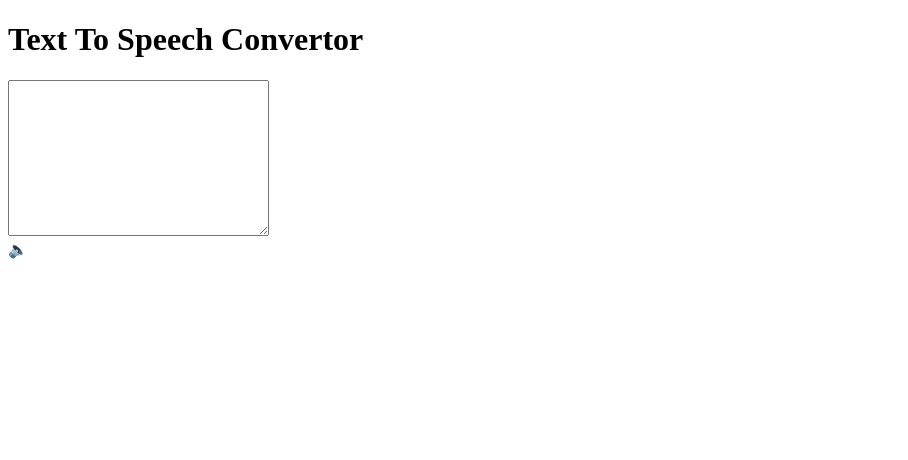
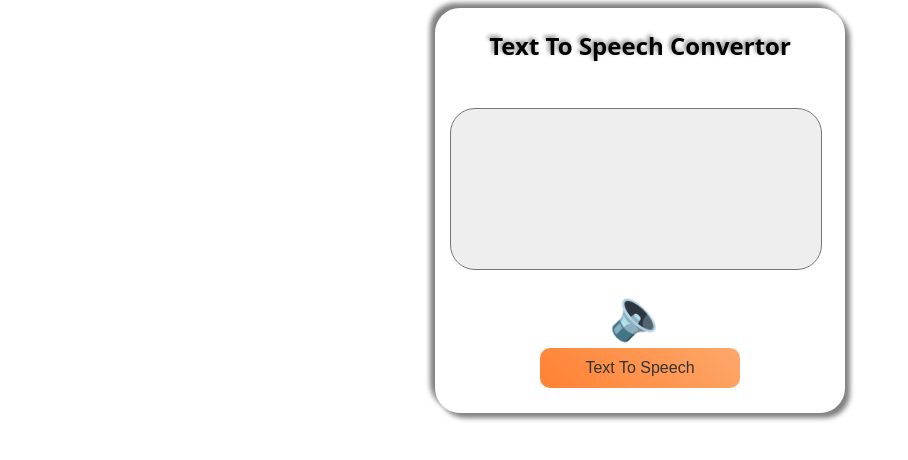
Before and after one commit to saneep-pp/Text-to-Speech-Convertor-Using-HTML-CSS-JS, a plain HTML site: page index.html in a window 1280 px wide. Shown: the whole page, without its empty margins (0-908 px from the left). Drawn offline with Linux system fonts and the light colour scheme.

Commit message:
Design Completed

```diff
--- a/index.html
+++ b/index.html
@@ -8,13 +8,18 @@
     <link rel="stylesheet" href="style.css">
 </head>
 <body>
+    <div class="main">
     <div class="container">
         <h1>Text To Speech Convertor</h1>
         <textarea name="textarea"  cols="30" rows="10" class="textarea"></textarea>
         <!-- speaker unicode -->
         <div class="speekerIcon">&#128264</div>
+        <div class="btn">
+            <button class="txtToSpeechBtn">Text To Speech</button>
+        </div>
     </div>
-
+</div>
+<script src="script.js"></script>
 
 </body>
 </html>
--- a/style.css
+++ b/style.css
@@ -0,0 +1,68 @@
+.main {
+  display: flex;
+  flex-direction: column;
+  align-items: center;
+  justify-content: center;
+}
+.container {
+  display: flex;
+  flex-direction: column;
+  width: 400px;
+  align-content: center;
+  justify-content: center;
+  gap: 20px;
+  background-color: white;
+  border: 5px solid white;
+  border-radius: 25px;
+  box-shadow: 5px 5px 5px gray, -5px -5px 5px gray;
+}
+
+h1 {
+  font-size: 24px;
+  font-weight: 600;
+  text-align: center;
+  font-family: system-ui, "Segoe UI", "Open Sans", "Helvetica Neue", sans-serif;
+  text-shadow: -2px -2px 4px grey;
+}
+
+.textarea {
+  width: 90%;
+  height: 150px;
+  resize: none;
+  outline: none;
+  padding: 5px;
+  margin: 10px;
+  border-radius: 25px;
+  font-weight: 500;
+  background-color: #eee;
+}
+.speekerIcon {
+  font-size: 50px;
+  margin: -15px 0;
+  text-align: center;
+}
+.btn {
+  display: flex;
+  flex-direction: column;
+  align-items: center;
+  justify-content: center;
+  margin-bottom: 20px;
+}
+.txtToSpeechBtn {
+  width: 50%;
+  height: 40px;
+  background: linear-gradient(45deg, #ff6200, #fd9346);
+  border: none;
+  font-weight: 500;
+  border-radius: 10px;
+  font-size: 16px;
+  opacity: 0.8;
+  transition: all 0.1s ease-in-out;
+  cursor: pointer;
+}
+.txtToSpeechBtn:hover {
+  opacity: 1;
+}
+.txtToSpeechBtn:active {
+  transform: scale(0.95);
+}
```
